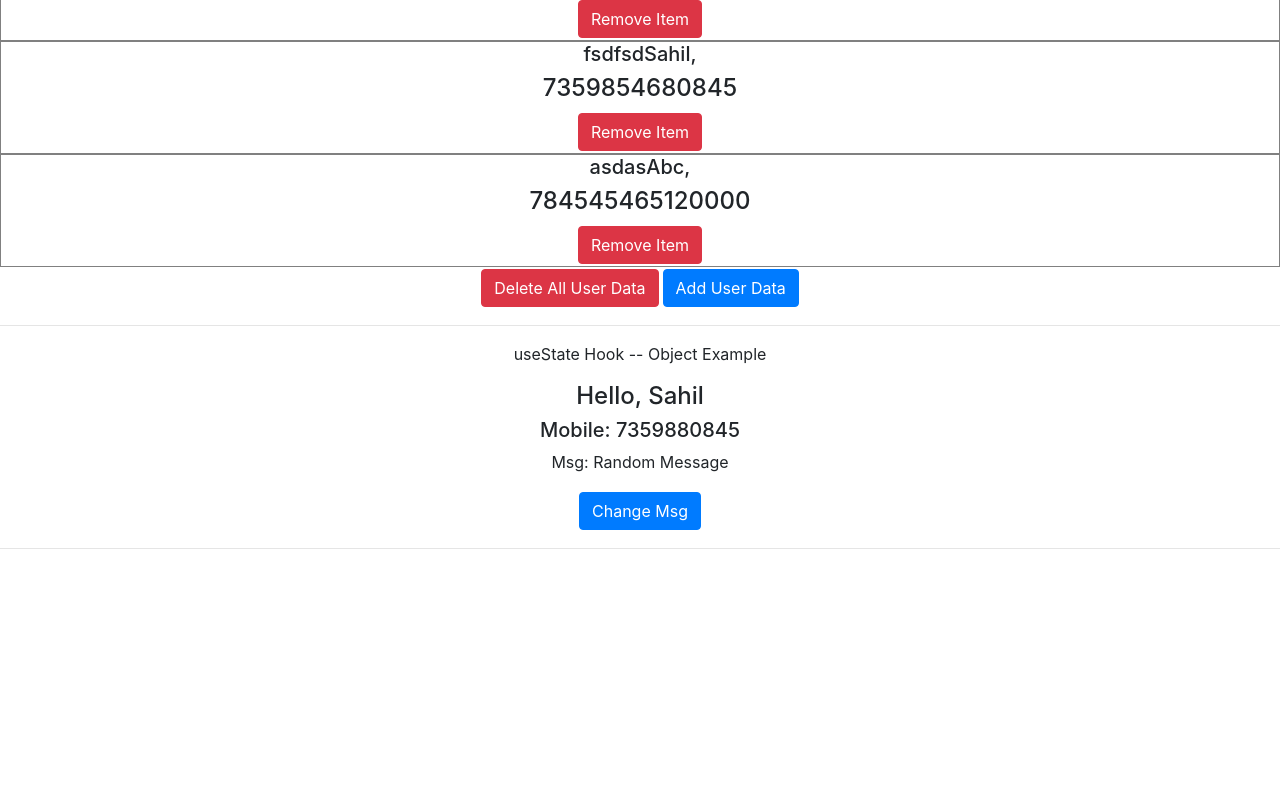
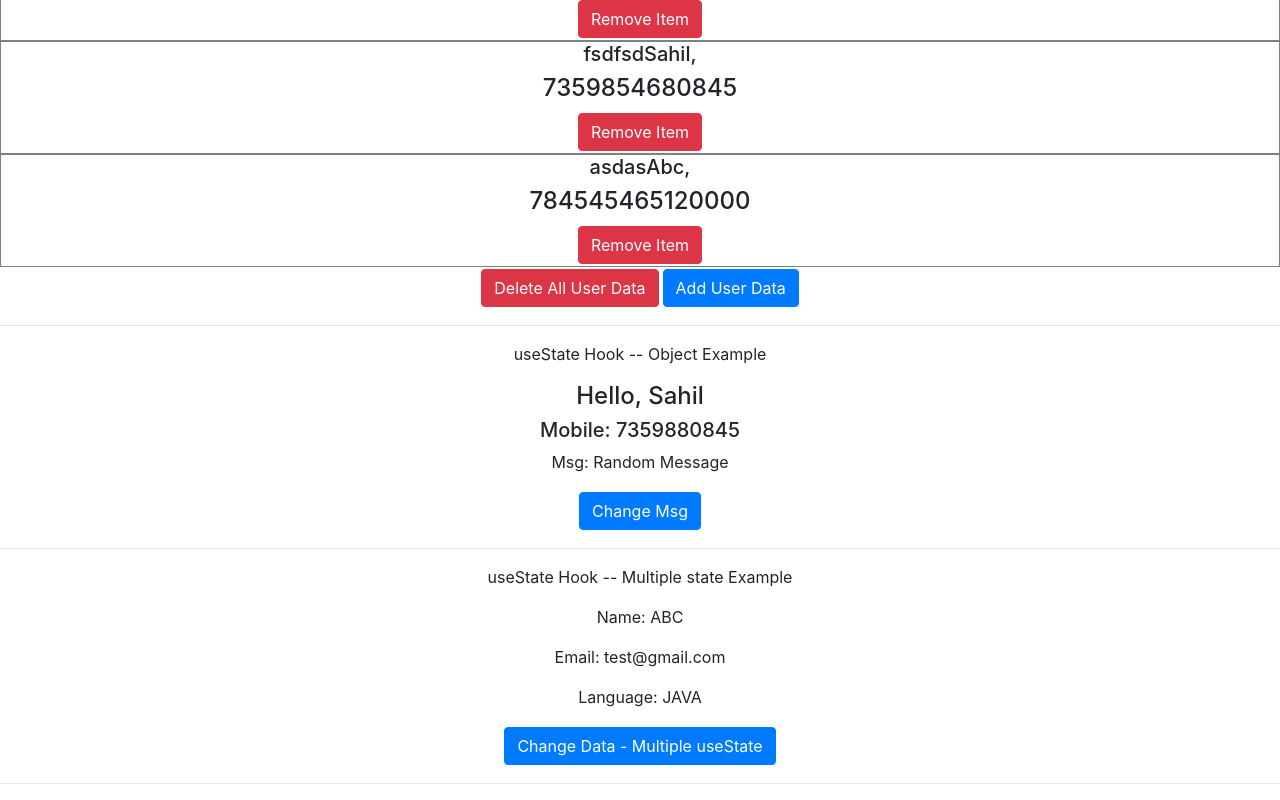
Before and after one commit to sahilrajput2223/advance-react, a React (Create React App) app: page / in a window 1280 px wide. Shown: the part 386-1186 px from the top of the page. Before the commit the page ends 951 px from the top, so only its background shows below. Built offline with nearby package versions, Linux system fonts and the light colour scheme.

Commit message:
Mutiple useState hook - one file - Logic Added

```diff
--- /dev/null
+++ b/src/1-useState/UseStateMultipleStateExample.js
@@ -0,0 +1,38 @@
+import React from "react";
+
+const oldName = "ABC";
+const newName = "Sahil"
+const oldEmail = "test@gmail.com"
+const newEmail = "sahil@gmail.com"
+const oldLang = "JAVA"
+const newLang = "REACT"
+
+const UseStateMultipleStateExample = () => {
+
+    const [name, setName] = React.useState(oldName)
+    const [email, setEmail] = React.useState(oldEmail)
+    const [lang, setLang] = React.useState(oldLang)
+
+    const assignNewData = () => {
+        setName(newName)
+        setEmail(newEmail)
+        setLang(newLang)
+    }
+
+    return (
+        <div>
+            <p>Name: {name}</p>
+
+            <p>Email: {email}</p>
+
+            <p>Language: {lang}</p>
+
+            <button className="btn btn-primary" onClick={assignNewData}>
+                Change Data - Multiple useState
+            </button>
+        </div>
+    );
+
+}
+
+export default UseStateMultipleStateExample;
--- a/src/App/App.js
+++ b/src/App/App.js
@@ -2,6 +2,7 @@ import React, { Fragment } from "react"
 import UseStateBasicExample from "../1-useState/useStateBasicExample";
 import UseStateArrayExample from "../1-useState/UseStateArrayExample";
 import UseStateObjectExample from "../1-useState/UseStateObjectExample";
+import UseStateMultipleStateExample from "../1-useState/UseStateMultipleStateExample";
 
 import "../App/app.css"
 
@@ -28,6 +29,14 @@ const App = () => {
                 <UseStateObjectExample />
             </center>
             <hr />
+
+            <center>
+                <p>useState Hook -- Multiple state Example</p>
+                {/** useStateMultipleStateExample.js file --> Multiple state logic*/}
+                <UseStateMultipleStateExample />
+            </center>
+            <hr />
+
         </Fragment>
     );
 }
```
